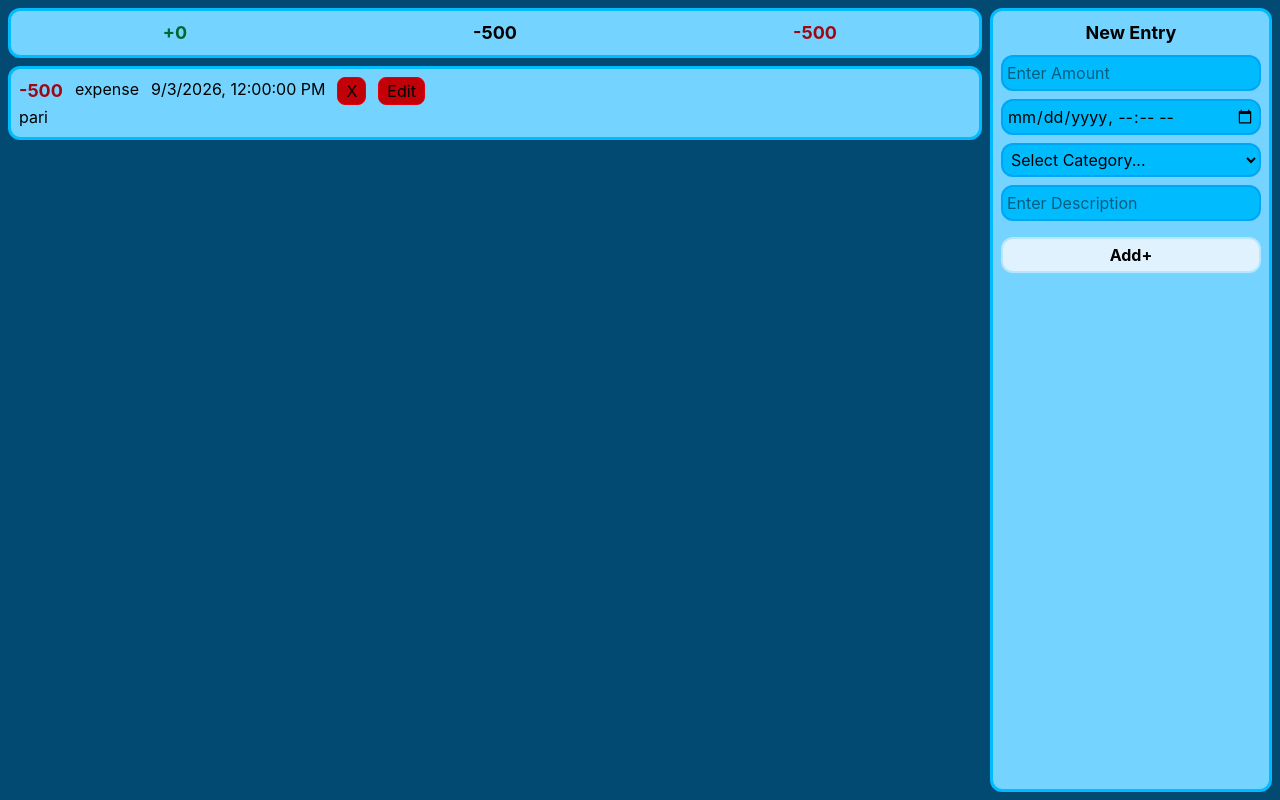
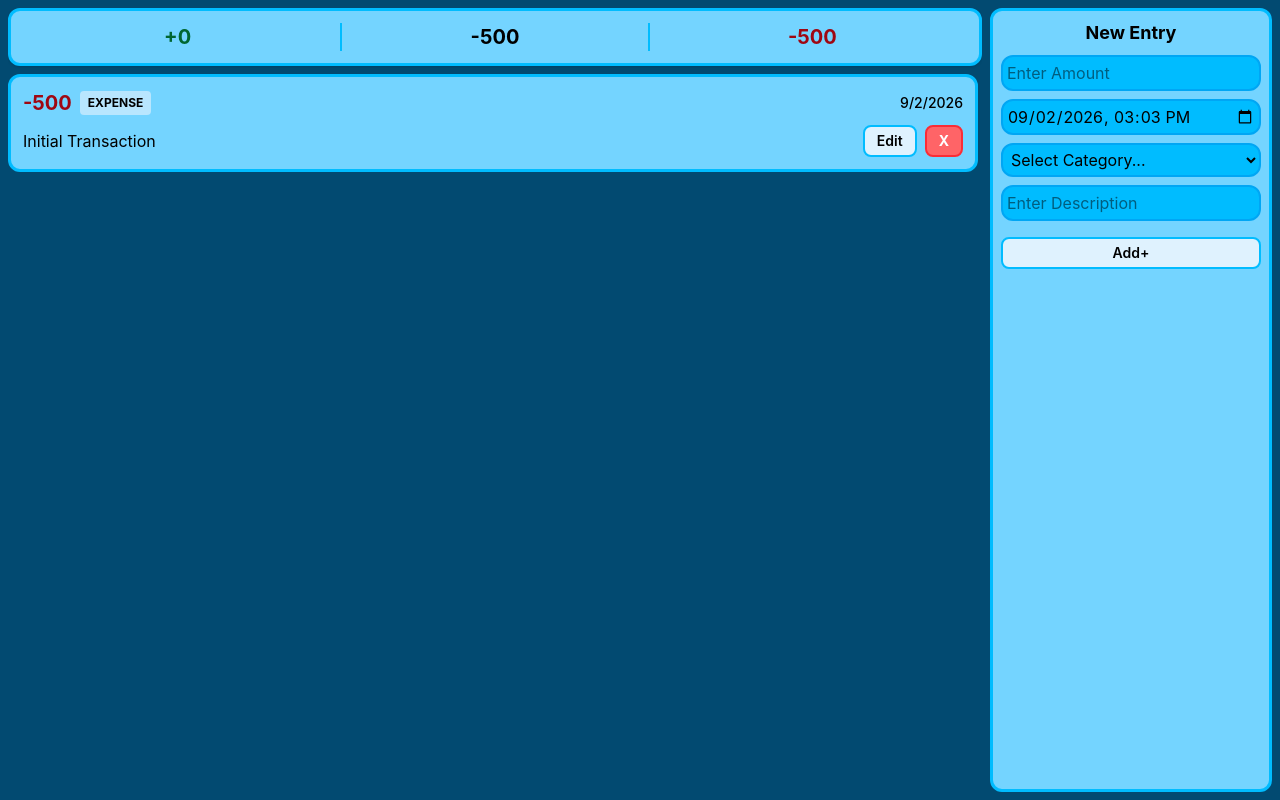
Before and after one commit to AgZ47/expense-tracker-Aldrin-Aby, a React (Vite) app: page / in a window 1280 px wide. Built offline with nearby package versions, Linux system fonts and the light colour scheme.

Commit message:
UI cleanUP

```diff
--- a/src/App.tsx
+++ b/src/App.tsx
@@ -25,8 +25,8 @@ function App() {
         id: "1",
         amount: 500,
         category: "expense",
-        date: new Date("2026-09-03T12:00:00Z"),
-        desc: "pari",
+        date: new Date(),
+        desc: "Initial Transaction",
       },
     ];
   });
@@ -51,7 +51,6 @@ function App() {
 
   function handleDelete(id: string) {
     setTransactions((prev) => prev.filter((t) => t.id !== id));
-
     if (editingTransaction?.id === id) {
       setEditingTransaction(null);
     }
@@ -66,12 +65,12 @@ function App() {
     .reduce((sum, t) => sum + t.amount, 0);
 
   return (
-    <section className="bg-sky-900 h-screen flex flex-row p-2 gap-2">
-      <div className="flex flex-col gap-2 basis-4/5">
-        <div>
+    <section className="bg-sky-900 h-[100dvh] w-full flex flex-col md:flex-row p-2 gap-2 overflow-hidden">
+      <div className="flex flex-col gap-2 flex-grow md:basis-4/5 overflow-hidden">
+        <div className="shrink-0">
           <Header totalearned={totalEarned} totalspent={totalSpent} />
         </div>
-        <div className="overflow-y-auto flex flex-col gap-1">
+        <div className="overflow-y-auto flex flex-col gap-2 flex-grow pb-2 pr-1">
           {transactions.map((trans) => (
             <Transaction
               key={trans.id}
@@ -86,7 +85,8 @@ function App() {
           ))}
         </div>
       </div>
-      <div className="basis-1/5">
+
+      <div className="shrink-0 md:basis-1/5 flex flex-col justify-end">
         <Entry
           onClickHandler={handleSave}
           editingTransaction={editingTransaction}
--- a/src/Components/Entry.tsx
+++ b/src/Components/Entry.tsx
@@ -18,6 +18,15 @@ export const Entry = (props: entryProps) => {
   const categoryRef = useRef<HTMLSelectElement>(null!);
   const descRef = useRef<HTMLInputElement>(null!);
 
+  const resetForm = () => {
+    if (amountRef.current) amountRef.current.value = "";
+    if (categoryRef.current) categoryRef.current.value = "";
+    if (descRef.current) descRef.current.value = "";
+
+    if (datetimeRef.current)
+      datetimeRef.current.value = formatForInput(new Date());
+  };
+
   useEffect(() => {
     if (props.editingTransaction) {
       amountRef.current.value = props.editingTransaction.amount.toString();
@@ -25,14 +34,16 @@ export const Entry = (props: entryProps) => {
       categoryRef.current.value = props.editingTransaction.category;
       descRef.current.value = props.editingTransaction.desc;
     } else {
-      amountRef.current.value = "";
-      datetimeRef.current.value = "";
-      categoryRef.current.value = "";
-      descRef.current.value = "";
+      resetForm();
     }
   }, [props.editingTransaction]);
 
   const handleSubmit = () => {
+    if (!amountRef.current.value || !categoryRef.current.value) {
+      alert("Please enter an amount and category");
+      return;
+    }
+
     props.onClickHandler({
       id: props.editingTransaction
         ? props.editingTransaction.id
@@ -42,6 +53,10 @@ export const Entry = (props: entryProps) => {
       category: categoryRef.current.value as "income" | "expense",
       desc: descRef.current.value,
     });
+
+    if (!props.editingTransaction) {
+      resetForm();
+    }
   };
 
   return (
@@ -80,7 +95,7 @@ export const Entry = (props: entryProps) => {
 
       <div className="flex gap-2 mt-2">
         <button
-          className="bg-sky-100 rounded-xl p-1 w-full font-bold border-2 border-sky-200"
+          className="bg-sky-100 px-3 py-1 rounded-lg border-2 border-sky-400 font-semibold text-sm w-full hover:bg-sky-200 "
           onClick={handleSubmit}
         >
           {props.editingTransaction ? "Update" : "Add+"}
--- a/src/Components/Header.tsx
+++ b/src/Components/Header.tsx
@@ -5,11 +5,11 @@ type headerProps = {
 
 export const Header = (props: headerProps) => {
   return (
-    <div className="bg-sky-300 rounded-xl border-3 border-sky-400 text-black font-bold text-lg p-2 flex flex-row gap-2">
+    <div className="bg-sky-300 rounded-xl border-3 border-sky-400 text-black font-bold text-base md:text-xl p-3 flex flex-row gap-2 shadow-sm">
       <h2 className="basis-1/3 text-center text-green-800">
         +{props.totalearned}
       </h2>
-      <h2 className="basis-1/3 text-center">
+      <h2 className="basis-1/3 text-center border-x-2 border-sky-400">
         {props.totalearned - props.totalspent}
       </h2>
       <h2 className="basis-1/3 text-center text-red-800">
--- a/src/Components/Transaction.tsx
+++ b/src/Components/Transaction.tsx
@@ -21,30 +21,39 @@ export const Transaction = ({
   onDelete,
 }: transProps) => {
   return (
-    <div className="bg-sky-300 rounded-xl border-3 border-sky-400 text-black p-2">
-      <div className="flex flex-row flex grow gap-3">
+    <div className="bg-sky-300 rounded-xl border-3 border-sky-400 text-black p-3 flex flex-col gap-2">
+      <div className="flex flex-row justify-between items-center gap-2">
+        <div className="flex flex-row gap-2 items-center">
           <span
-          className={`font-bold text-lg ${category == "income" ? "text-green-800" : "text-red-800"}`}
+            className={`font-bold text-lg md:text-xl ${category == "income" ? "text-green-800" : "text-red-800"}`}
           >
             {category == "income" ? "+" : "-"}
             {amount}
           </span>
-        <span>{category}</span>
-        <span>{date.toLocaleString()}</span>
+          <span className="text-xs uppercase font-bold bg-sky-200 px-2 py-1 rounded">
+            {category}
+          </span>
+        </div>
+        <span className="text-sm font-medium">{date.toLocaleDateString()}</span>
+      </div>
+
+      <div className="flex flex-row justify-between items-center gap-2">
+        <p className="truncate text-sm md:text-base mr-2">{desc}</p>
+        <div className="flex gap-2 shrink-0">
           <button
-          className="bg-red-700 pr-2 pl-2 rounded-lg border-1 border-red-600"
+            className="bg-sky-100 px-3 py-1 rounded-lg border-2 border-sky-400 font-semibold text-sm hover:bg-sky-200"
+            onClick={() => onEdit({ id, amount, category, date, desc })}
+          >
+            Edit
+          </button>
+          <button
+            className="bg-red-400 text-white px-3 py-1 rounded-lg border-2 border-red-500 font-bold text-sm hover:bg-red-500"
             onClick={() => onDelete(id)}
           >
             X
           </button>
-        <button
-          className="bg-red-700 pr-2 pl-2 rounded-lg border-1 border-red-600"
-          onClick={() => onEdit({ id, amount, category, date, desc })}
-        >
-          Edit
-        </button>
         </div>
-      <p>{desc}</p>
+      </div>
     </div>
   );
 };
```
Lines whose indentation alone changed are shown as unchanged.
